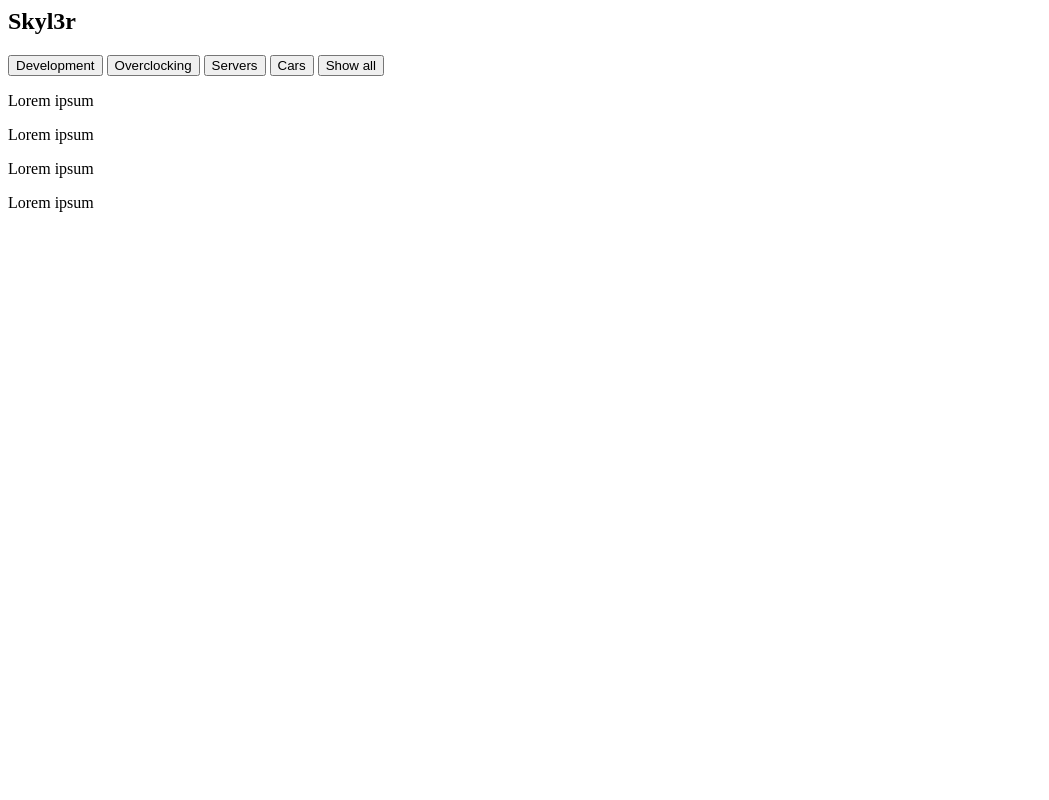
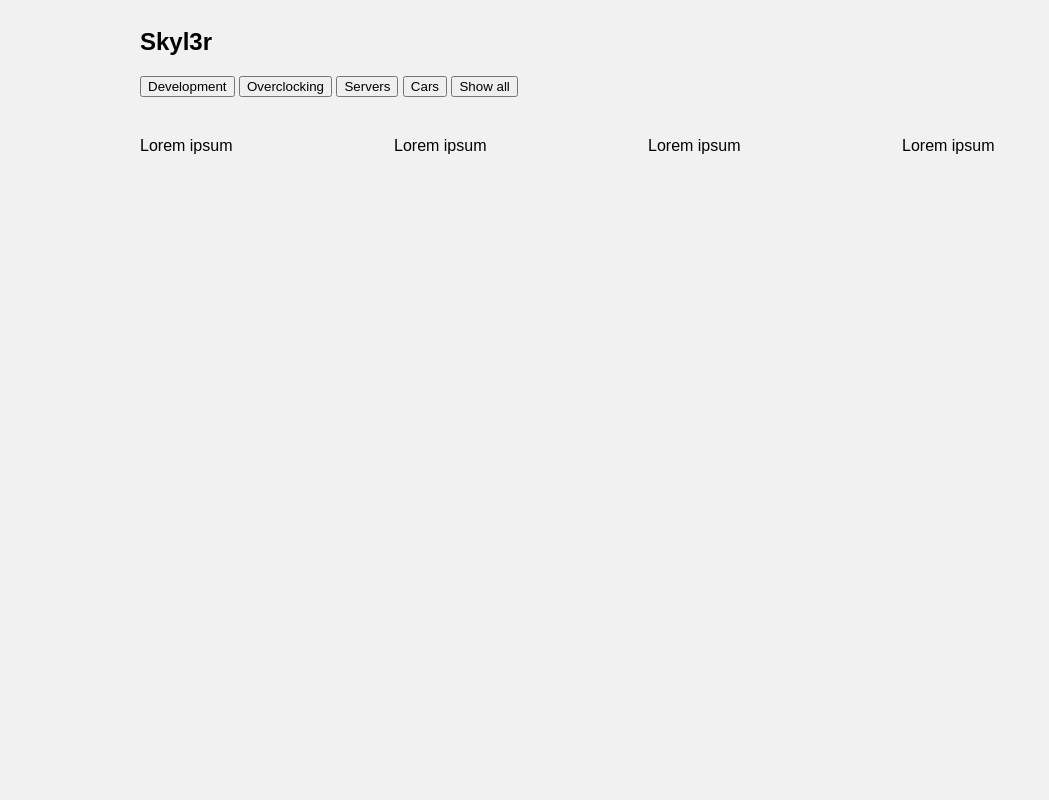
Before and after one commit to Skyl3r/skyl3r.com, a PHP site: page / in a window 1280 px wide. Shown: the whole page, without its empty margins (0-1049 px from the left). Run offline with PHP 8.4, Linux system fonts and the light colour scheme.

Commit message:
Added stylesheet

```diff
--- a/index.php
+++ b/index.php
@@ -4,10 +4,12 @@
 
 	<head>
 		<title>Skyl3r</title>
+		<link rel="stylesheet" href="main.css">
 	</head>
 
 
 	<body>
+		<div class="main">
 			<h2>Skyl3r</h2>
 
 			<div id="filterContainer">
@@ -43,6 +45,7 @@
 					</div>
 				</div>
 			</div>
+		</div>
 	</body>
 
 
--- /dev/null
+++ b/main.css
@@ -0,0 +1,51 @@
+* {
+	box-sizing: border-box;
+}
+
+body {
+	background-color: #f1f1f1;
+	padding: 20px;
+	font-family: Arial;
+}
+
+.main {
+	max-width: 1000px;
+	margin: auto;
+}
+
+h1 {
+	font-size: 50px;
+	word-break: break-all;
+}
+
+.row {
+	margin: 8px -16px;
+}
+
+.row,
+.row > .column {
+	padding: 8px;
+}
+
+.column {
+	float: left;
+	width: 25%;
+}
+
+.row:after {
+	content: "";
+	display: table;
+	clear: both;
+}
+
+@media screen and (max-width: 900px) {
+	.column {
+		width: 50%;
+	}
+}
+
+@media screen and (max-width: 600px) {
+	.column {
+		width: 100%;
+	}
+}
```
Lines whose indentation alone changed are shown as unchanged.
